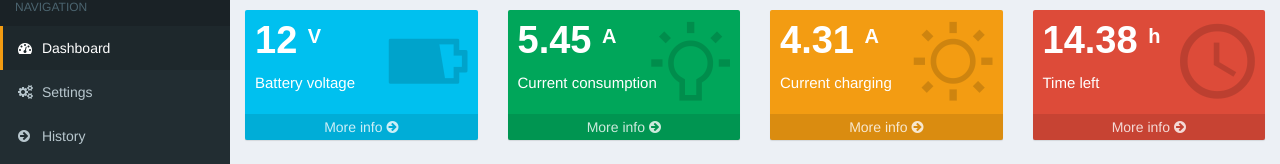
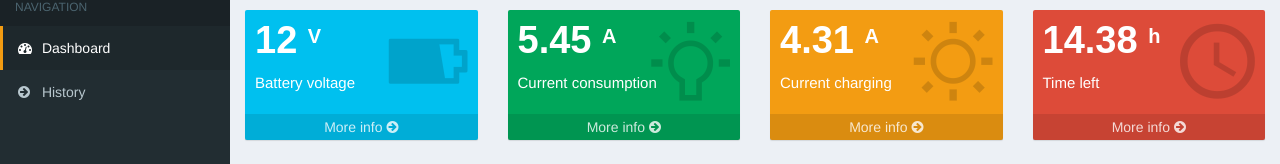
Before and after one commit to percan90/info-pro-17-solar-vue, a Vue app: page / in a window 1280 px wide. Shown: the part 126-290 px from the top of the page. Built offline with nearby package versions, Linux system fonts and the light colour scheme; no server answers.

Commit message:
Removed settings from project

```diff
--- a/src/App.vue
+++ b/src/App.vue
@@ -36,9 +36,9 @@
         </router-link>
         </li>
 
-        <router-link to="/settings" exact tag="li" class="treeview">
+        <!-- <router-link to="/settings" exact tag="li" class="treeview">
             <a><i class="fa fa-gears"></i> <span>Settings</span></a>
-        </router-link>
+        </router-link> -->
         <router-link to="/history" exact tag="li" class="treeview">
             <a><i class="fa fa-arrow-circle-right"></i> <span>History</span></a>
         </router-link>
--- a/src/router/index.js
+++ b/src/router/index.js
@@ -2,7 +2,7 @@ import Vue from 'vue'
 import Router from 'vue-router'
 import Dashboard from '@/components/Dashboard'
 import SolarHistory from '@/components/SolarHistory'
-import Settings from '@/components/Settings'
+//import Settings from '@/components/Settings'
 
 Vue.use(Router)
 
@@ -19,10 +19,10 @@ linkActiveClass : 'active',
       name: 'History',
       component: SolarHistory
   },
-  {
-      path: '/settings',
-      name: 'Settings',
-      component: Settings
-  },
+  // {
+  //     path: '/settings',
+  //     name: 'Settings',
+  //     component: Settings
+  // },
   ]
 })
```
